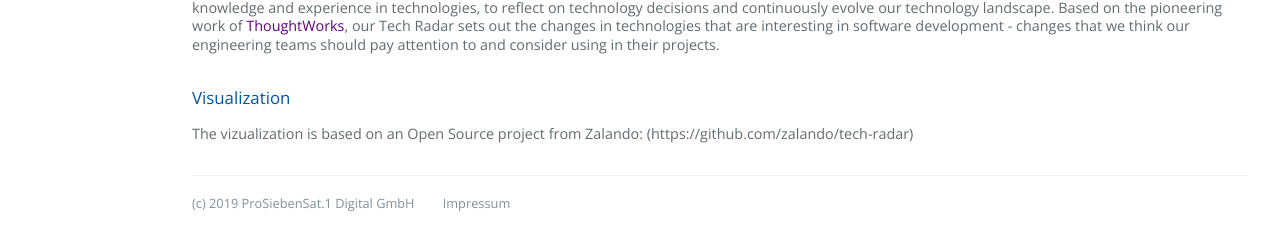
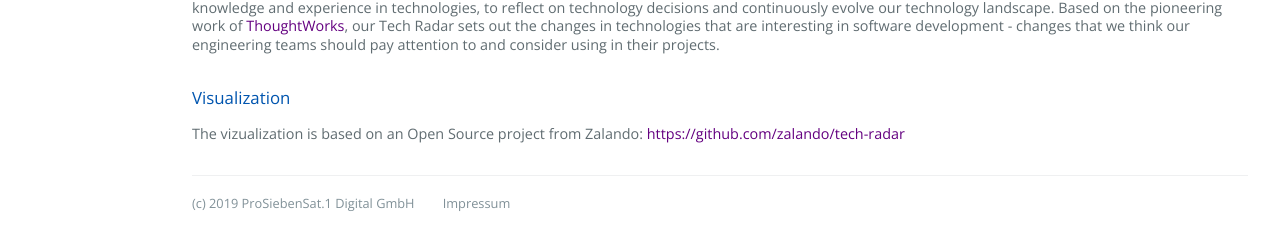
Before and after one commit to croedel/PSD-blog, a Jekyll site: the page built from radar.md, in a window 1280 px wide. Shown: the part 1095-1337 px from the top of the page. Built offline with Jekyll 4.4.1, drawn with Linux system fonts in a browser that asks for light colours.

```diff
--- a/radar.md
+++ b/radar.md
@@ -59,4 +59,4 @@ The Tech Radar is a tool to inspire and support engineering teams at PSD to pick
 
 ### Visualization
 
-The vizualization is based on an Open Source project from Zalando: (https://github.com/zalando/tech-radar)
+The vizualization is based on an Open Source project from Zalando: [https://github.com/zalando/tech-radar]()
```
